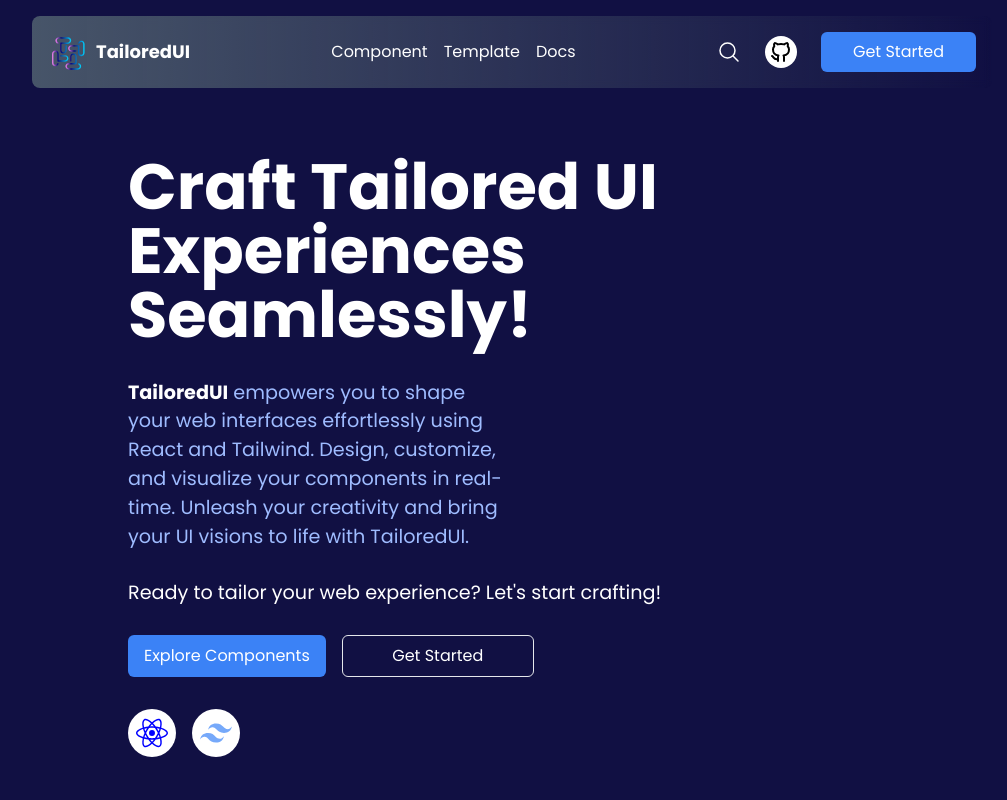
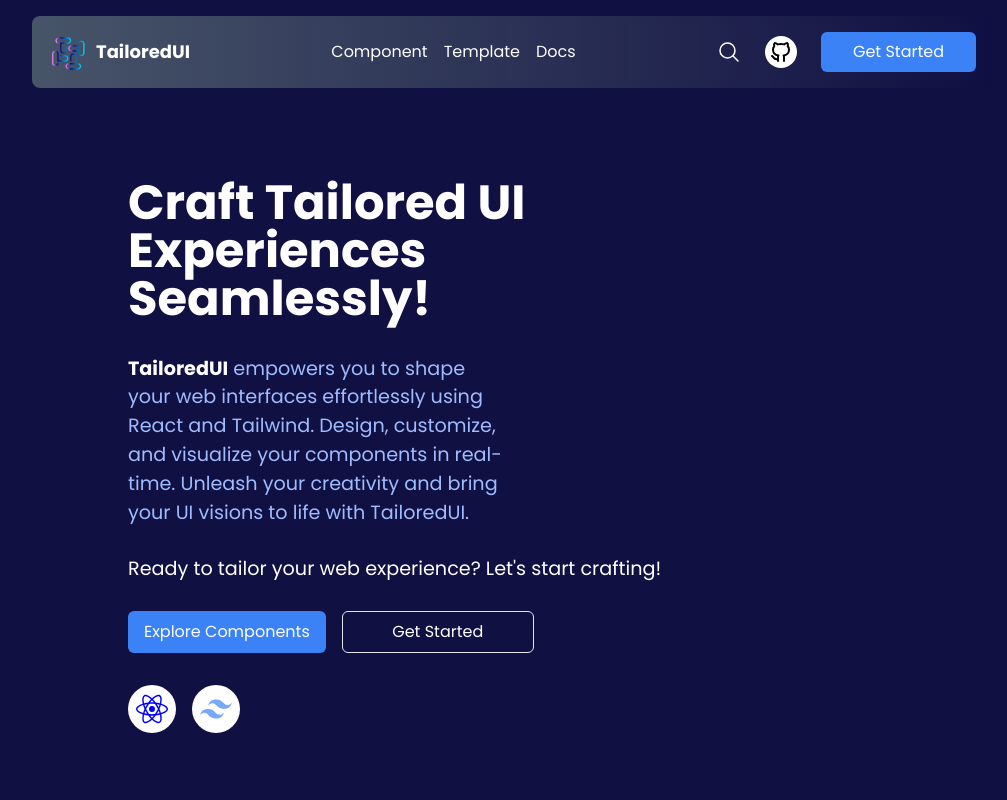
Before and after one commit to TailoredUI/TailoredUI, a React (Vite) app: page / in a window 1280 px wide. Shown: the top 800 px of the page, without its empty margins (128-1135 px from the left). Built offline with nearby package versions, Linux system fonts and the light colour scheme.

Commit message:
fixed hero section in tablet view in tablet view the text in hero section was coliding with nav bar which is fixed in this pr

```diff
--- a/src/components/Home/HeroSection.tsx
+++ b/src/components/Home/HeroSection.tsx
@@ -19,7 +19,7 @@
         animate={{ opacity: 1, x: '0' }}
         transition={{ duration: 0.7, ease: easeOut, delay: 0.5 }}
       >
-        <h1 className="mb-4 w-full text-3xl font-bold xs:text-5xl sm:w-[70%] sm:text-[4rem] lg:mt-0">
+        <h1 className="mb-4 w-full text-3xl font-bold xs:text-5xl sm:w-[70%] sm:text-[4rem] lg:mt-0 md:text-3xl lg:text-5xl">
           Craft Tailored UI Experiences Seamlessly!
         </h1>
         <h4 className="text-md mt-8 w-full text-left xs:text-[1.2rem] sm:w-1/2">
```
Also changed, not shown: 1 other file (tests, documents, lock files or other folders).
